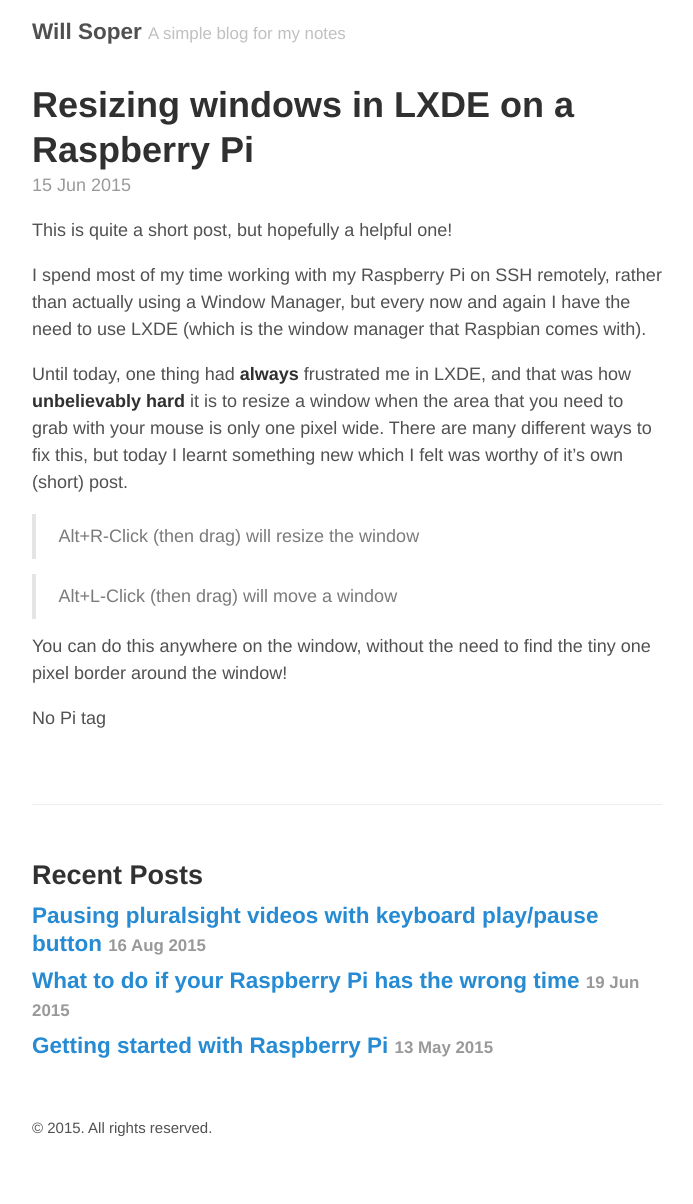
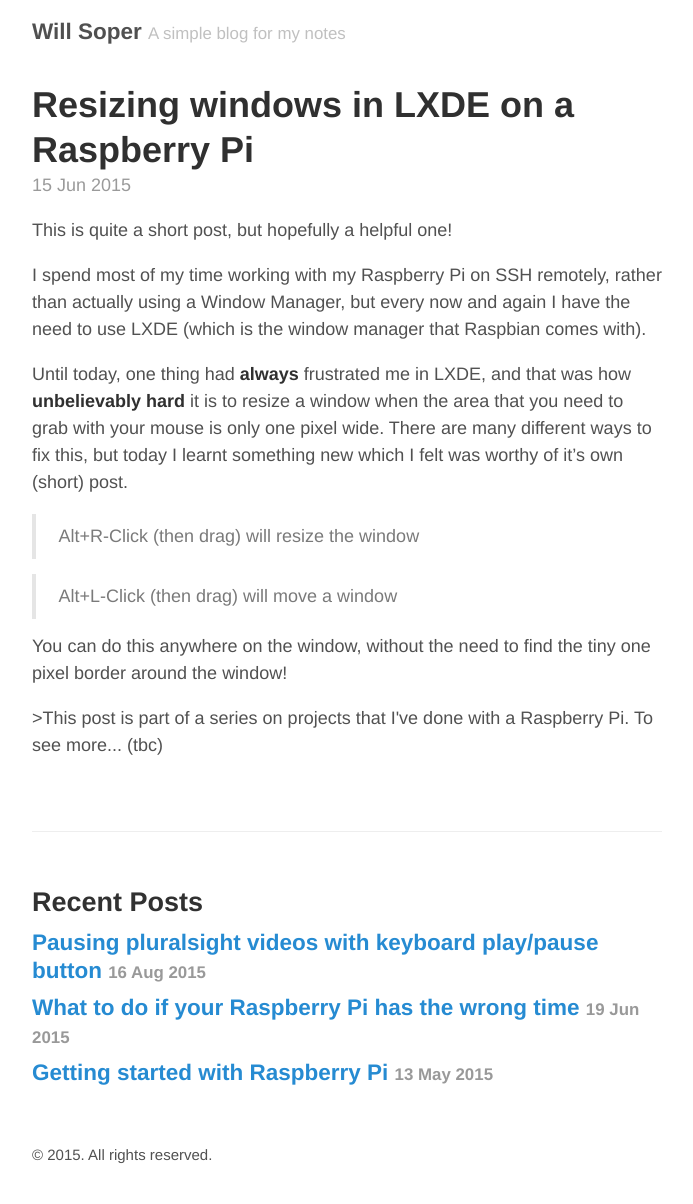
Before and after one commit to WillSoper/WillSoper.github.io, a Jekyll site: the page built from _posts/2015-06-15-resizing-windows-in-lxde-on-raspberry-pi.md, in a window 1280 px wide. Shown: the whole page, without its empty margins (293-986 px from the left). Built offline with Jekyll 4.4.1, drawn with Linux system fonts in a browser that asks for light colours; before the commit the page ends 1177 px from its top, so only the background shows below that.

Commit message:
...Pi footer

```diff
--- a/_layouts/post.html
+++ b/_layouts/post.html
@@ -7,7 +7,7 @@
   <time datetime="{{ page.date | date_to_xmlschema }}" class="post-date">{{ page.date | date_to_string }}</time>
   {{ content }}
 
-	{% if page.tags contains raspberrypi %}
+	{% if page.tags contains 'raspberrypi' %}
 	<p>>This post is part of a series on projects that I've done with a Raspberry Pi. To see more... (tbc)</p>
 	{% else %}
 	<p>No Pi tag</p>
```
